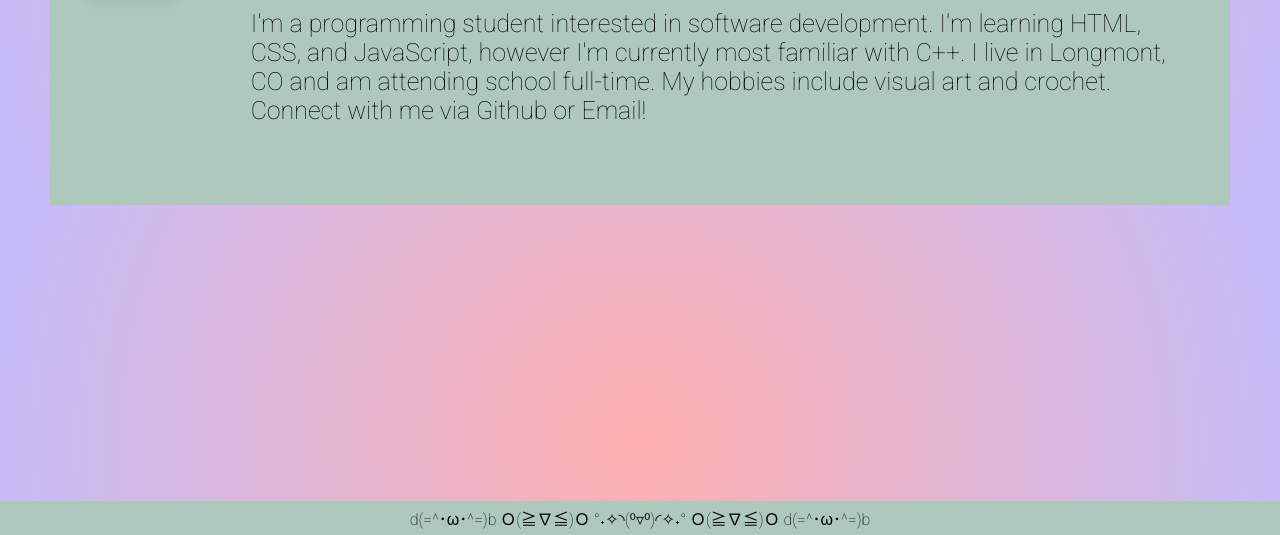
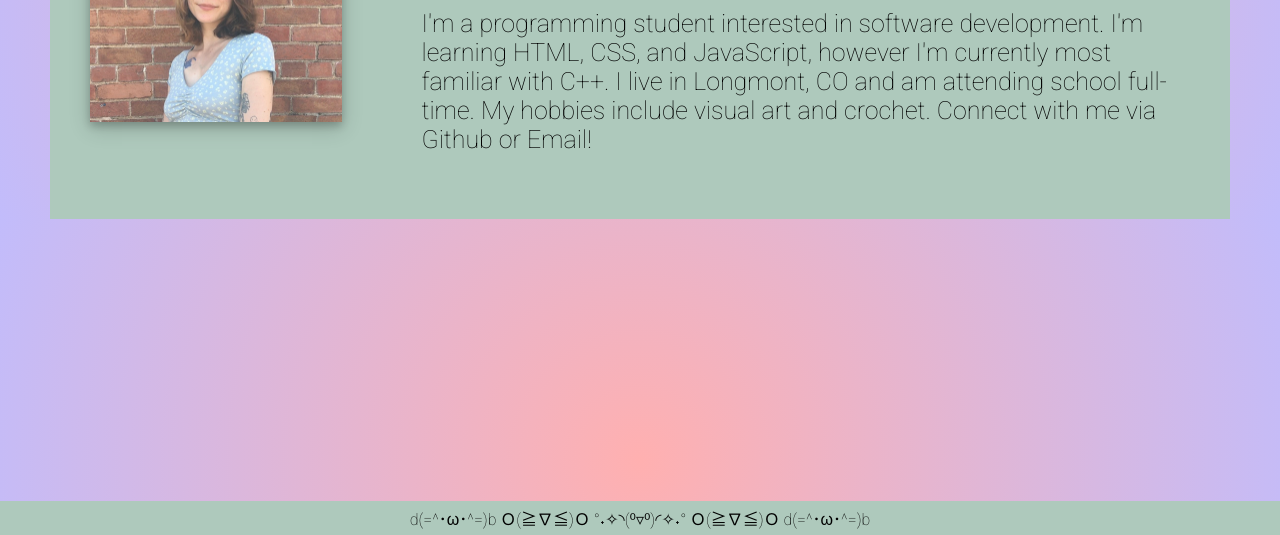
Before and after one commit to camerynd/Personal-Website, a plain HTML site: page index.html in a window 1280 px wide. Shown: the part 265-800 px from the top of the page. Drawn offline with Linux system fonts and the light colour scheme; files whose address does not match are found by name.

Commit message:
added JavaScript and upload image, finished website

```diff
--- a/index.html
+++ b/index.html
@@ -12,10 +12,7 @@
         </div>
         <div class="flex-right">
             <h1>Hi, I'm Cameryn!</h1>
-            <p>I'm a programming student interested in software development. I'm learning HTML, CSS, and JavaScript, however
-                I'm currently most familiar with C++. I live in Longmont, CO and am attending school full-time.
-                My hobbies include visual art and crochet. Connect with me via Github or Email!
-            </p>
+            <script src="script.js"></script>
         </div>
     </div>
         <footer class="fixed-footer container">d(=^･ω･^=)b Ｏ(≧∇≦)Ｏ °˖✧◝(⁰▿⁰)◜✧˖° Ｏ(≧∇≦)Ｏ d(=^･ω･^=)b</footer>
--- a/script.js
+++ b/script.js
@@ -1,3 +1,5 @@
-const h2 = document.createElement('h2');
-h2.textContent = "This content added by javascript";
-document.querySelector('body').appendChild(h2);
+const newElement = document.createElement('p');
+const text = "I'm a programming student interested in software development. I'm learning HTML, CSS, and JavaScript, however I'm currently most familiar with C++. I live in Longmont, CO and am attending school full-time. My hobbies include visual art and crochet. Connect with me via Github or Email!";
+const newElementLocation = document.getElementsByClassName('flex-right')[0];
+newElementLocation.appendChild(newElement);
+newElement.textContent = text;
```
Also changed, not shown: IMG_3116.jpeg (added).
